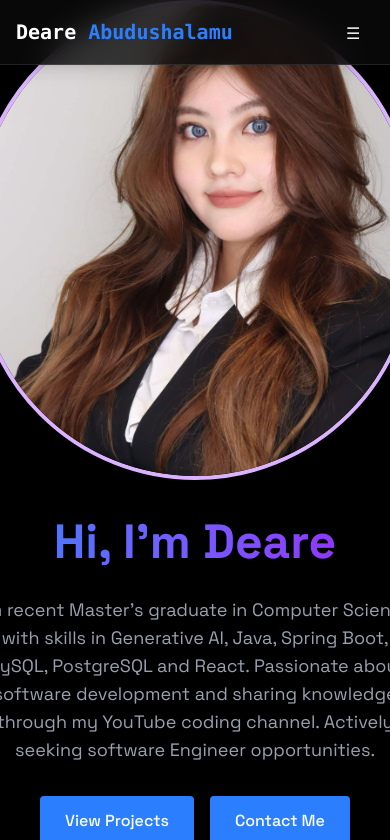
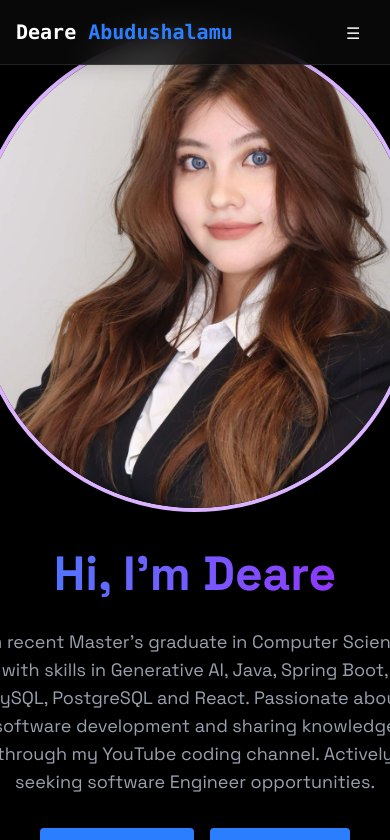
Before and after one commit to Deare-stack/deare-protfolio, a React (Vite) app: page / in a window 390 px wide. Shown: the top 840 px of the page. Built offline with nearby package versions, Linux system fonts and the light colour scheme.

Commit message:
👁️Adjust Size on Small Screens

```diff
--- a/src/components/sections/Contact.jsx
+++ b/src/components/sections/Contact.jsx
@@ -33,7 +33,7 @@ export const Contact = () => {
     return (
     <section id = "contact" className="min-h-screen flex justify-center items-center py-20">
     <RevealOnScroll>
-    <div className="max-w-md mx-auto px-4 w-150">
+    <div className="max-w-md mx-auto px-4 w-100">
     <h2 className="text-3xl font-bold mb-8 bg-gradient-to-r from-blue-500 to-purple-500 bg-clip-text text-transparent
         text-center">
         Get In Touch
--- a/src/components/sections/Home.jsx
+++ b/src/components/sections/Home.jsx
@@ -3,7 +3,7 @@ import { FaGithub, FaLinkedin, FaYoutube } from "react-icons/fa";
 
 export const Home = () => {
     return (
-        <section id="home" className="min-h-screen flex items-center justify-center relative">
+        <section id="home" className="min-h-screen flex items-center justify-center relative px-2 py-8 sm:py-12">
             <RevealOnScroll>
                 <div className="flex flex-col md:flex-row items-center justify-center z-10 px-4 space-y-8 md:space-y-0 md:space-x-16">
                     <div className="w-110 h-120 rounded-full overflow-hidden shadow-lg border-4 border-purple-300">
@@ -20,7 +20,7 @@ export const Home = () => {
                         leading-tight">
                             Hi, I'm Deare
                         </h1>
-                        <p className="text-gray-400 text-lg mb-8 max-w-lg">
+                        <p className="mx-auto text-gray-400 text-lg mb-8 max-w-lg">
                             I'm recent Master’s graduate in Computer Science with skills in Generative AI, Java, Spring Boot, MySQL, PostgreSQL and React. Passionate about software development and sharing knowledge through my YouTube coding channel. Actively seeking software Engineer opportunities.
                         </p>
                         <div className="flex justify-center space-x-4 mb-8 mt-8">
```
